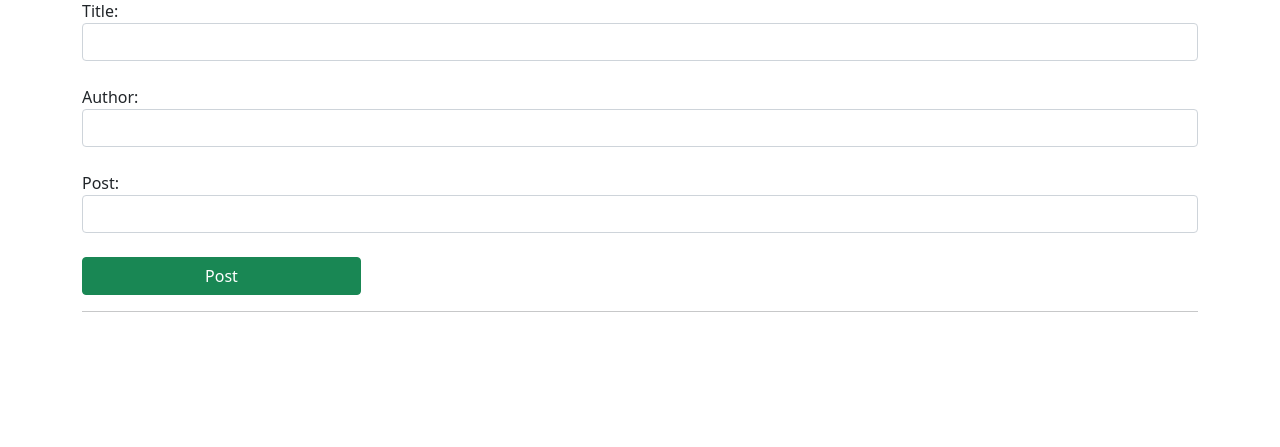
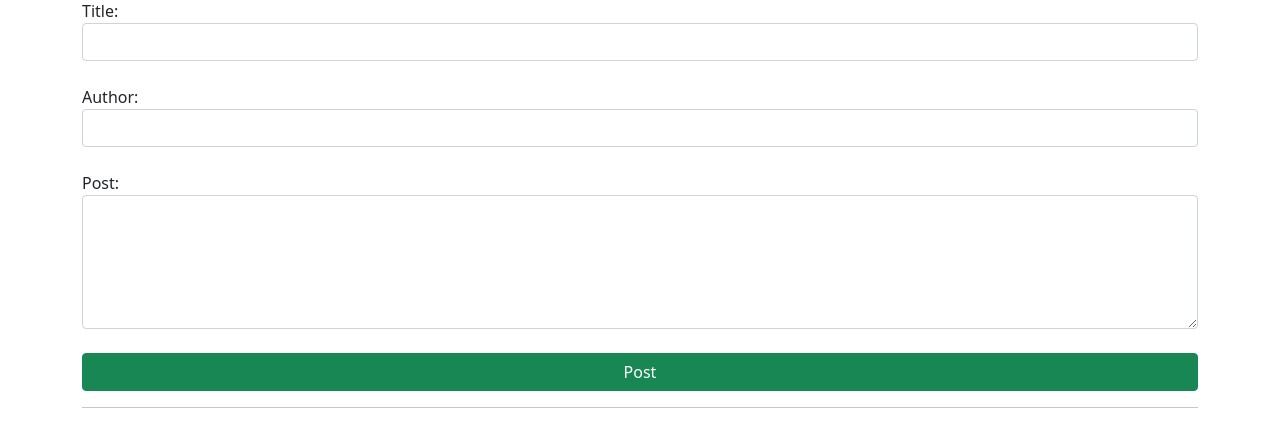
Before and after one commit to Gideon-Tee/blogApp, a Flask app: page /posts in a window 1280 px wide. Shown: the part 151-598 px from the top of the page. Run offline with Flask 3, Linux system fonts and the light colour scheme.

Commit message:
all features working

```diff
--- a/app.py
+++ b/app.py
@@ -50,7 +50,7 @@ def posts():
         db.session.commit()
         return redirect('/')
     else:
-        all_posts = BlogPost.query.order_by(BlogPost.date_posted).all()
+        all_posts = BlogPost.query.order_by(BlogPost.date_posted).all()[:-1]
         return render_template('posts.html', posts=all_posts)
 
 @app.route('/posts/delete/<int:id>')
--- a/templates/posts.html
+++ b/templates/posts.html
@@ -14,13 +14,14 @@
         <input type='text' name='author' id='author' class="form-control">
         <br>
         Post:  <br>
-        <input type='text' name='content' id='content' class="form-control">
+        <textarea name="content" id="content" class="form-control" rows="5"></textarea>
+        <!-- <input type='' name='content' id='content' class="form-control"> -->
         <br>
-        <input type='submit' value='Post' class="btn btn-success col-sm-3">
+        <input type='submit' value='Post' class="w-100 btn btn-success col-sm-3 mx-auto">
     </form>
     <hr>
 
-    {% for post in posts %}
+    <!-- {% for post in posts %}
     <h2 class="display-6" style="font-size: x-large; font-weight: 400;">{{ post.title }}</h2>
     {% if post.author %}
         <h5 class="display-6" style="font-size: medium;">By: {{ post.author }}</h5>
@@ -32,6 +33,6 @@
     <a href='/posts/delete/{{post.id}}'>Delete</a>
     <a href='/posts/edit/{{post.id}}'>Edit</a>
     <hr>
-    {% endfor%}
+    {% endfor%} -->
 
 {% endblock %}
```
